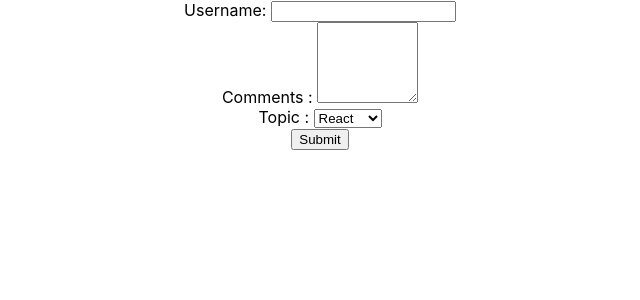
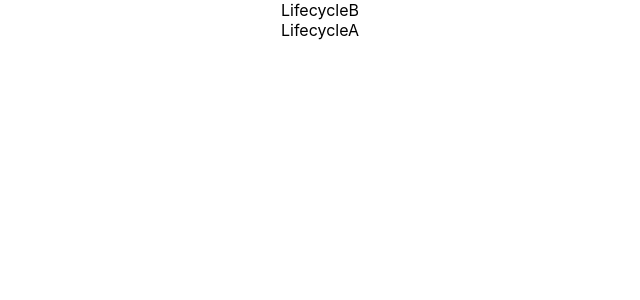
Before and after one commit to abhishek1savaliya/React, a React (Create React App) app: page / in a window 1280 px wide. Shown: the top 300 px of the page, without its empty margins (320-960 px from the left). Built offline with nearby package versions, Linux system fonts and the light colour scheme.

Commit message:
Component Mounting Lifecycle Methods

```diff
--- a/src/App.js
+++ b/src/App.js
@@ -15,12 +15,14 @@ import LineIn from './components/LineIn';
 import './appStyles.css';
 import styles from './appStyles.module.css';
 import Form from './components/Form';
+import LifecycleA from './components/LifecycleA';
 
 
 function App() {
   return (
     <div className="App">
-      <Form />
+      <LifecycleA />
+      {/* <Form /> */}
       {/* <h1 className='error'>Error</h1>
       <h1 className={styles.success}>Success</h1>
       <LineIn /> */}
--- a/src/components/Form.js
+++ b/src/components/Form.js
@@ -36,7 +36,7 @@ export default class Form extends Component {
 
 
     render() {
-        const {username,comments,topic} = this.state
+        const { username, comments, topic } = this.state
         return (
             <form onSubmit={this.handleSubmit}>
                 <div>
--- /dev/null
+++ b/src/components/LifecycleA.js
@@ -0,0 +1,35 @@
+import React, { Component } from 'react'
+import LifecycleB from './LifecycleB'
+
+class LifecycleA extends Component {
+    constructor(props) {
+        super(props)
+
+        this.state = {
+            name: 'Krishna'
+        }
+        console.log('LifeCycleA Constructor')
+    }
+
+    static getDerivedStateFromProps(props, state) {
+        console.log('LifeCycleA getDerivedStateFromProps')
+        return null;
+    }
+
+    componentDidMount() {
+        console.log('LifeCycleA ComponentdidMount')
+    }
+
+
+    render() {
+        console.log('LifeCycleA render')
+        return (
+            <div>
+                <LifecycleB />
+                LifecycleA
+                </div>
+        )
+    }
+}
+
+export default LifecycleA
--- /dev/null
+++ b/src/components/LifecycleB.js
@@ -0,0 +1,32 @@
+import React, { Component } from 'react'
+
+class LifecycleB extends Component {
+    constructor(props) {
+        super(props)
+
+        this.state = {
+            name: 'Krishna'
+        }
+        console.log('LifeCycleB Constructor')
+    }
+
+    static getDerivedStateFromProps(props, state) {
+        console.log('LifeCycleB getDerivedStateFromProps')
+        return null;
+    }
+
+    componentDidMount() {
+        console.log('LifeCycleB ComponentdidMount')
+    }
+
+
+    render() {
+        console.log('LifeCycleB render')
+        return (
+            <div>
+                LifecycleB</div>
+        )
+    }
+}
+
+export default LifecycleB
```
